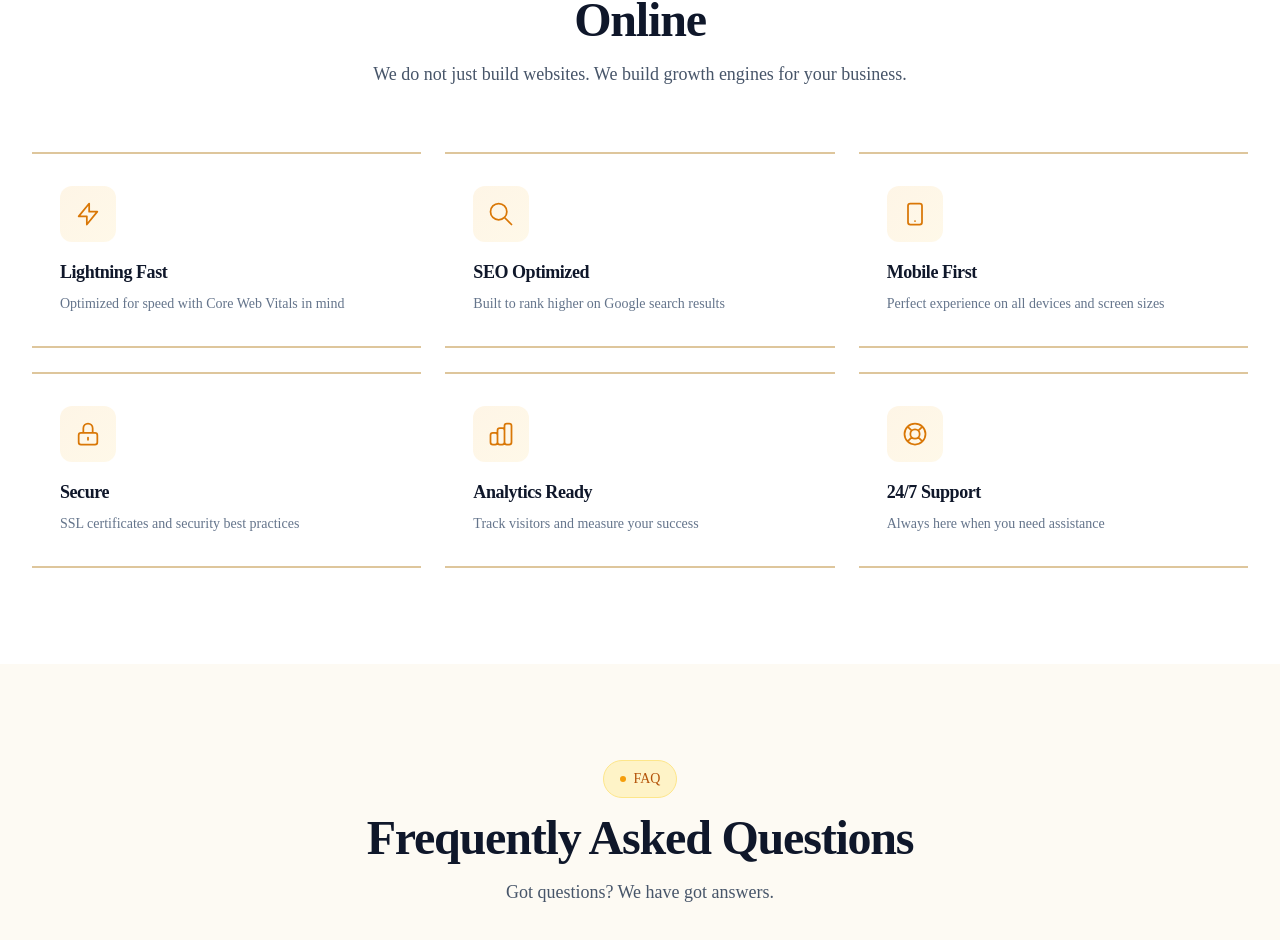
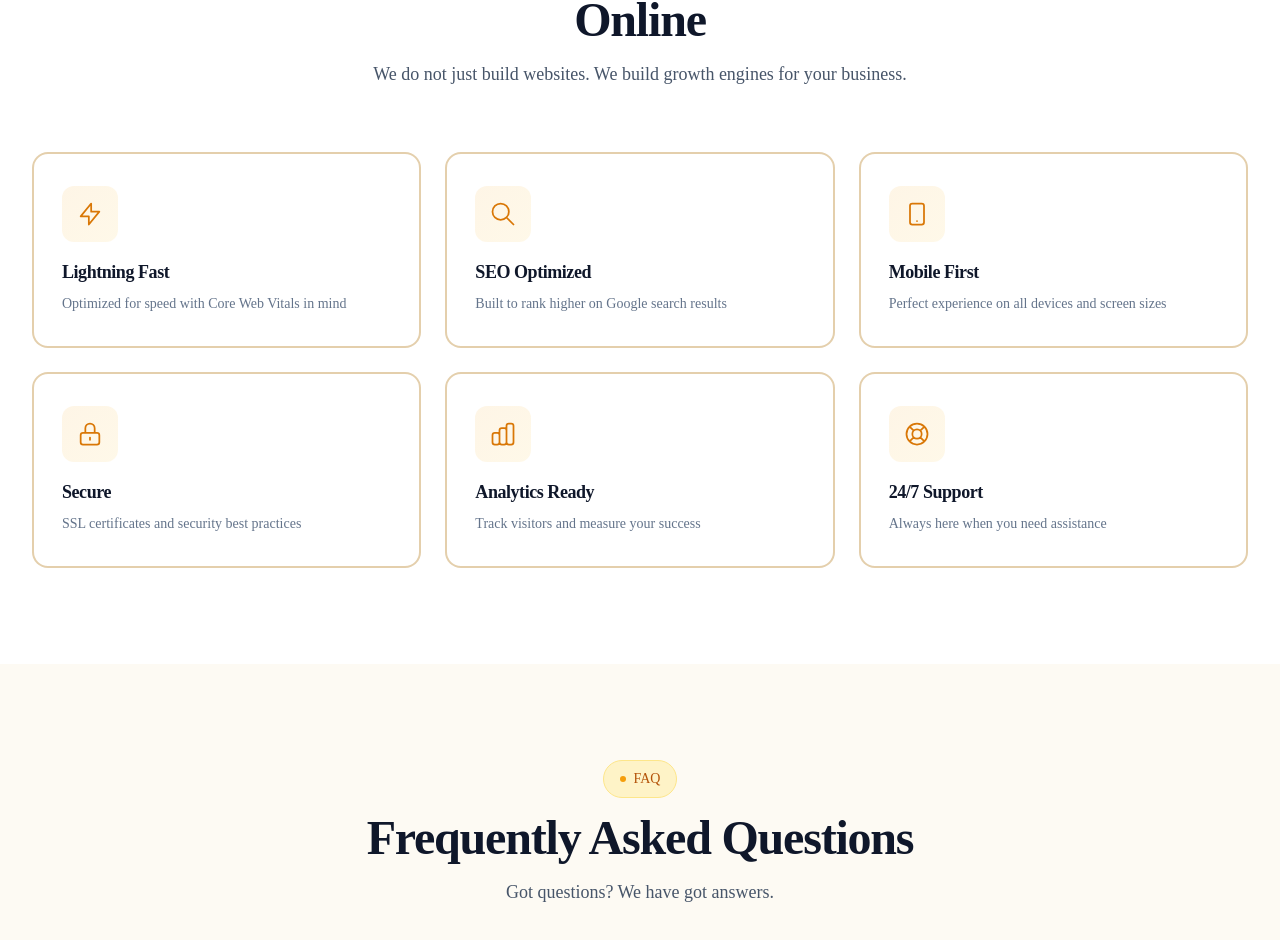
Before and after one commit to Amrwar/BerryGum, a Next.js app: page / in a window 1280 px wide. Shown: the part 2426-3366 px from the top of the page. Built offline with nearby package versions, Linux system fonts and the light colour scheme.

Commit message:
Round feature box corners, full gold border instead of top/bottom only

```diff
--- a/app/page.tsx
+++ b/app/page.tsx
@@ -154,10 +154,9 @@ export default function HomePage() {
           {features.map((feature) => (
             <div
               key={feature.title}
-              className="group relative bg-white px-7 py-8 transition-all duration-300 hover:shadow-lg"
+              className="group relative bg-white px-7 py-8 rounded-2xl transition-all duration-300 hover:shadow-md"
               style={{
-                borderTop: "2px solid rgba(201, 160, 90, 0.6)",
-                borderBottom: "2px solid rgba(201, 160, 90, 0.6)",
+                border: "2px solid rgba(201, 160, 90, 0.5)",
               }}
             >
               <div className="feature-icon group-hover:scale-110 transition-transform duration-300">{feature.icon}</div>
```
